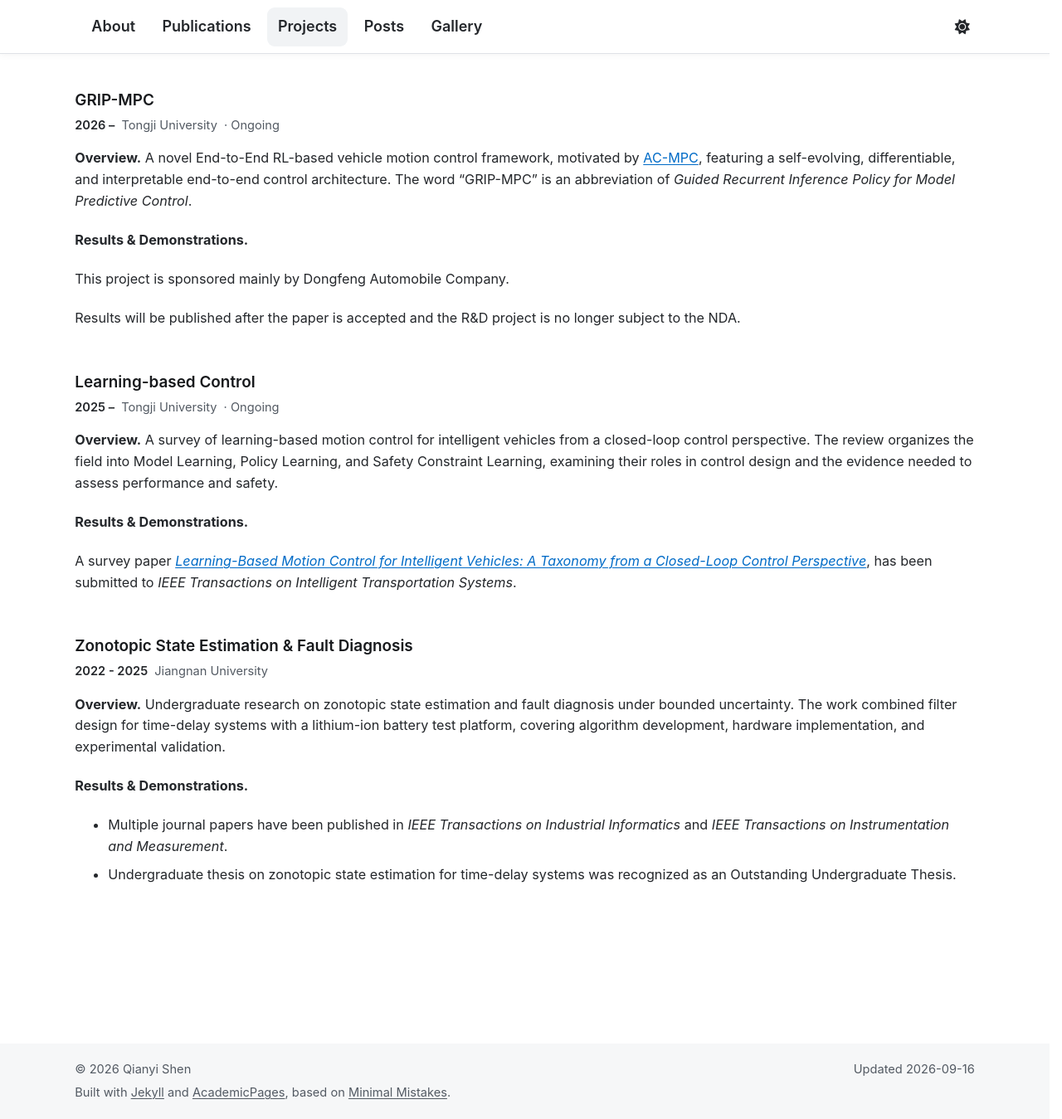
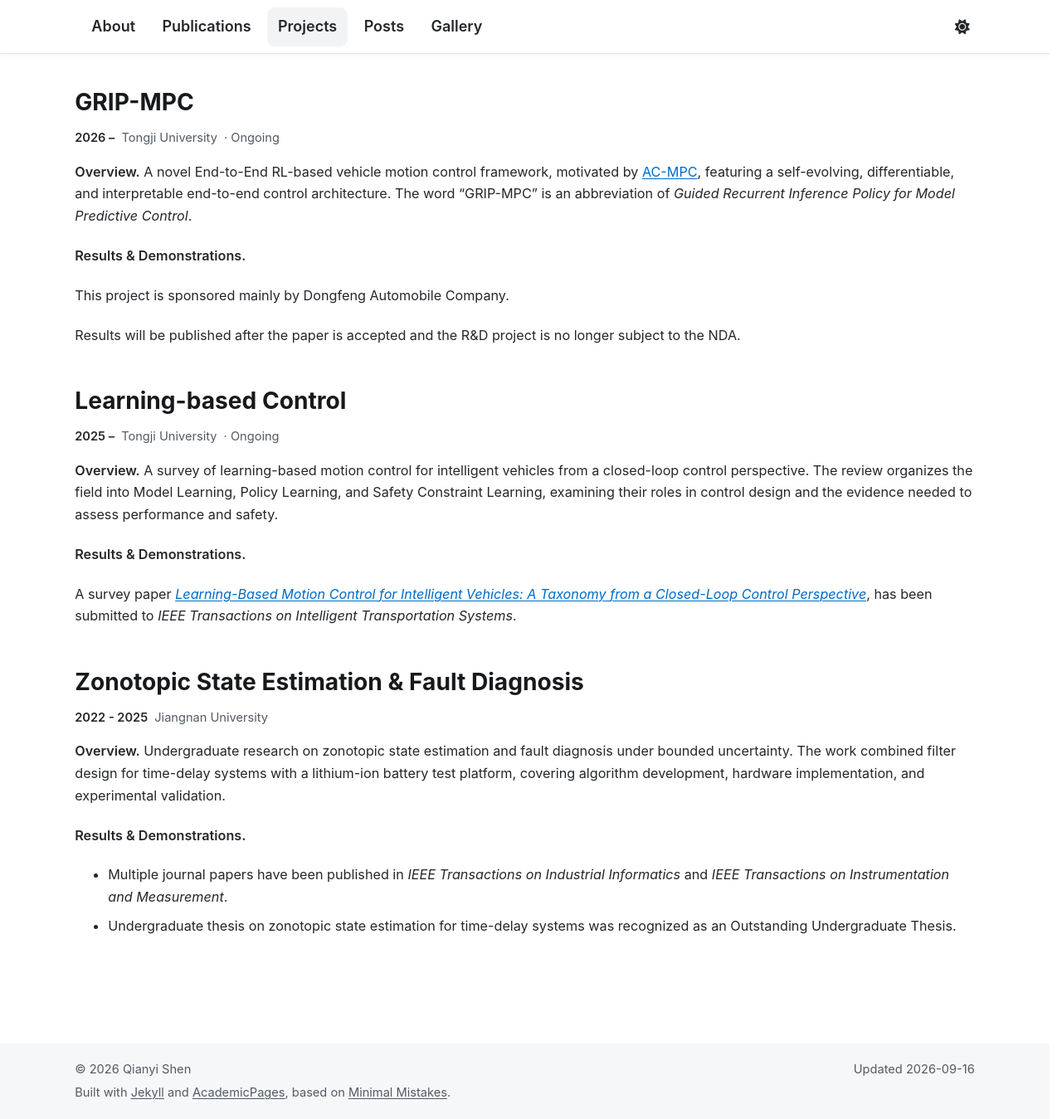
Before and after one commit to qianyi-shen/qianyi-shen.github.io, a Jekyll site: the page built from _pages/projects.md, in a window 1280 px wide and 1349 px high. Shown: the whole window at 83% size. Built offline with Jekyll 4.4.1, drawn with Linux system fonts in a browser that asks for light colours.

Commit message:
Version 2.0.1 Layout

```diff
--- a/_pages/projects.md
+++ b/_pages/projects.md
@@ -13,7 +13,6 @@ description: "Research in learning-based vehicle motion control, state estimatio
 <section class="project list__item" markdown="1">
 
 # GRIP-MPC
-{: .archive__item-title}
 
 <p class="publication-meta"><span class="publication-meta__year">2026 – </span><span>Tongji University</span><span class="publication-meta__status">· Ongoing</span></p>
 
@@ -34,7 +33,6 @@ Results will be published after the paper is accepted and the R&D project is no
 <section class="project list__item" markdown="1">
 
 # Learning-based Control
-{: .archive__item-title}
 
 <p class="publication-meta"><span class="publication-meta__year">2025 – </span><span>Tongji University</span><span class="publication-meta__status">· Ongoing</span></p>
 
@@ -53,7 +51,6 @@ A survey paper [*Learning-Based Motion Control for Intelligent Vehicles: A Taxon
 <section class="project list__item" markdown="1">
 
 # Zonotopic State Estimation & Fault Diagnosis
-{: .archive__item-title}
 
 <p class="publication-meta"><span class="publication-meta__year">2022 - 2025</span><span>Jiangnan University</span></p>
 
--- a/_sass/layout/_academic-content.scss
+++ b/_sass/layout/_academic-content.scss
@@ -7,6 +7,21 @@
 
   &:first-child {
     margin-top: 0;
+  }
+}
+
+/*
+   Projects
+   ========================================================================== */
+
+.academic-projects {
+  .project > h1 {
+    margin: 0 0 var(--editorial-heading-gap);
+  }
+
+  .archive__item-excerpt {
+    font-size: var(--editorial-summary-size);
+    line-height: var(--editorial-reading-leading);
   }
 }
 
--- a/_sass/layout/_archive.scss
+++ b/_sass/layout/_archive.scss
@@ -62,8 +62,7 @@ h1.publication-category {
   border-top: 1px solid var(--global-border-color);
 }
 
-.publication-index .archive__item-title,
-.academic-projects .archive__item-title {
+.publication-index .archive__item-title {
   margin: 0 0 0.35rem;
   font-size: 1.05rem;
   font-weight: 600;
@@ -167,5 +166,4 @@ h1.publication-category {
   font-size: var(--editorial-summary-size);
   line-height: 1.6;
 }
-.publication-index .archive__item-excerpt,
-.academic-projects .archive__item-excerpt { font-size: var(--editorial-summary-size); line-height: 1.6; }
+.publication-index .archive__item-excerpt { font-size: var(--editorial-summary-size); line-height: 1.6; }
--- a/_sass/layout/_editorial.scss
+++ b/_sass/layout/_editorial.scss
@@ -21,6 +21,7 @@
   .academic-gallery h3,
   .page__content strong,
   .academic-gallery strong,
+  .academic-projects strong,
   .posts-index strong,
   .publication-authors strong {
     font-weight: 600;
```
Also changed, not shown: _posts/2026-09-12-gp-mpc-reflections.md (+2 -2 lines).
